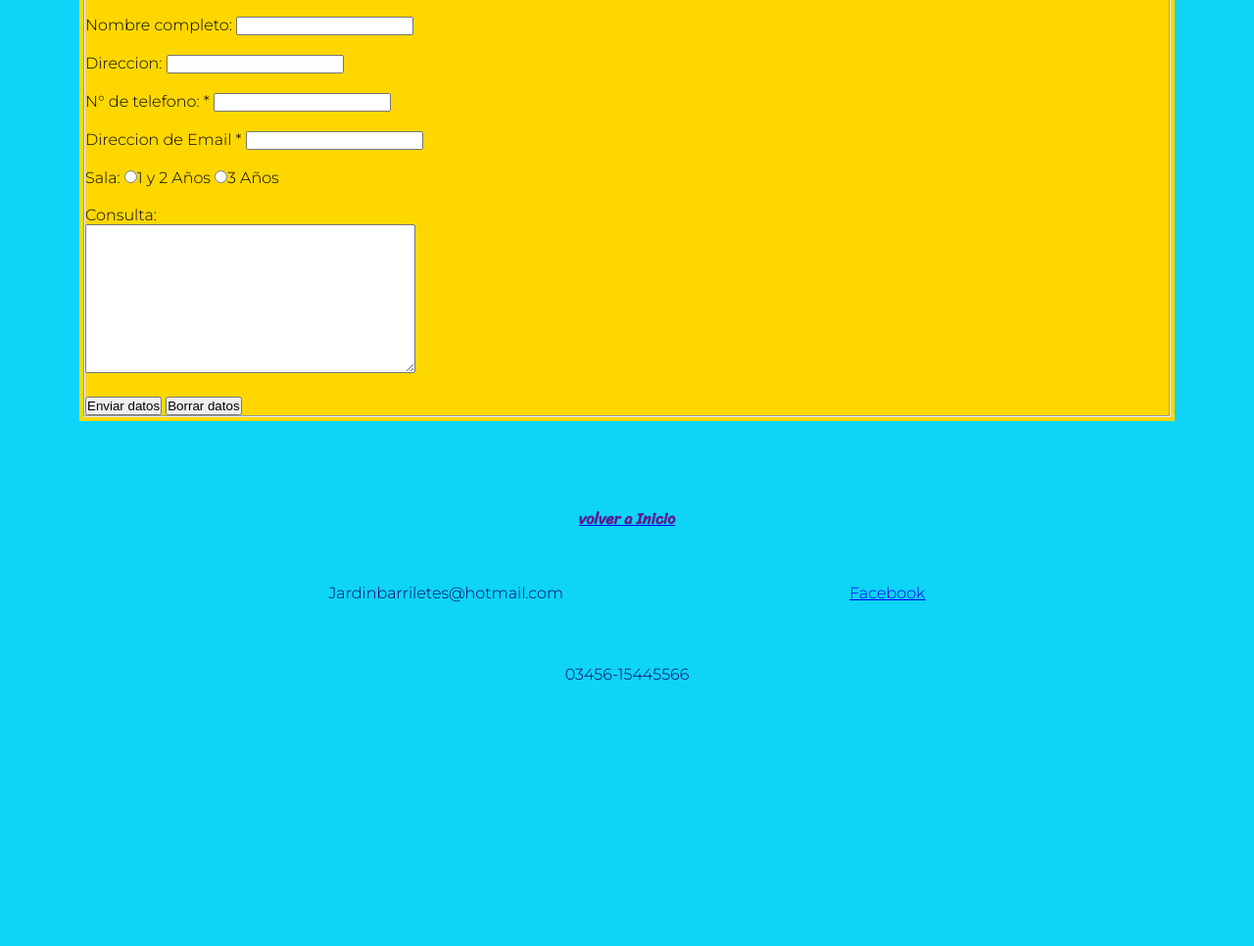
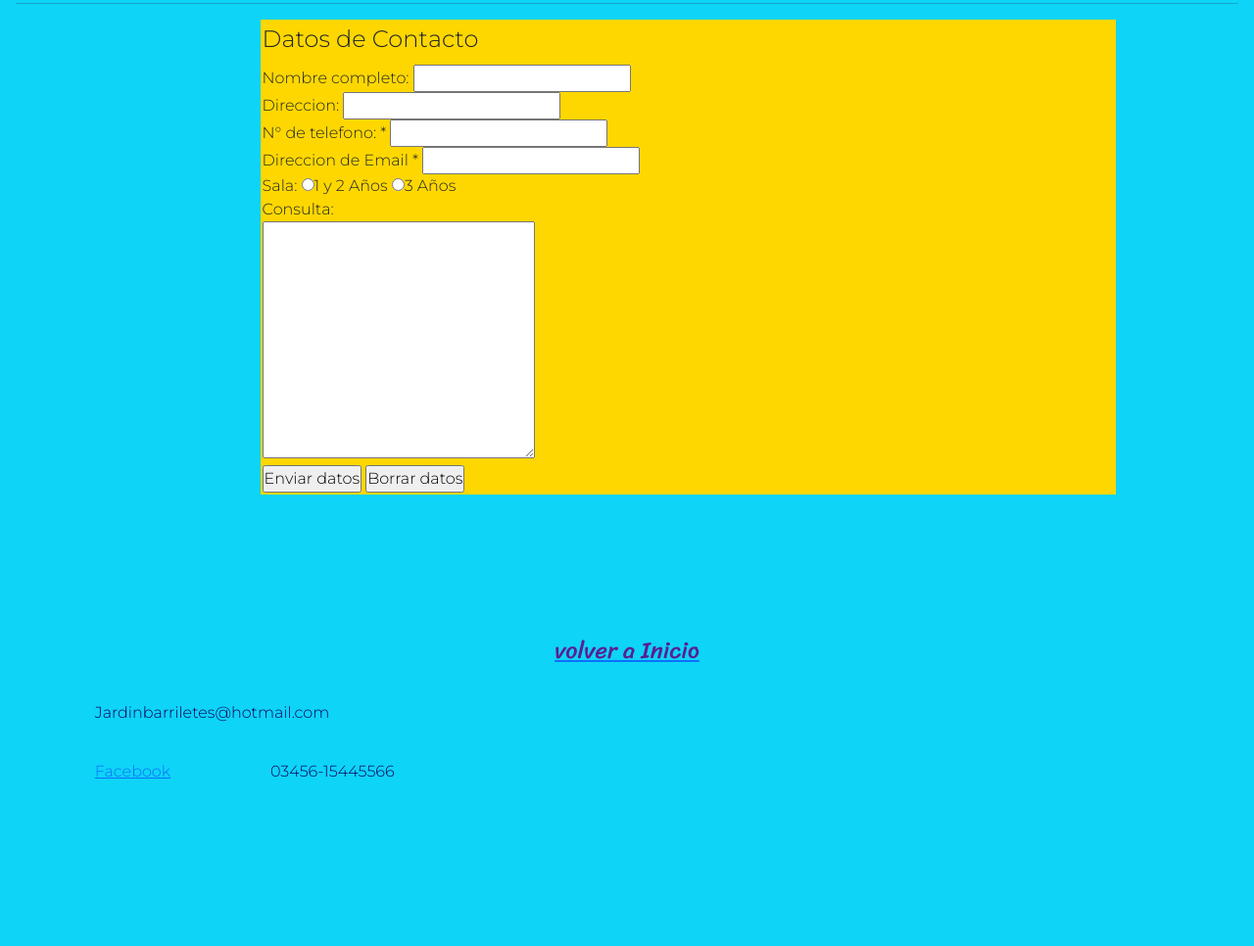
Before and after one commit to DiegoPosse/coderhouse, a website: page views/contacto.html in a window 1280 px wide. Shown: the part 265-1231 px from the top of the page at 98% size. Before the commit the page ends 995 px from the top, so only its background shows below. Drawn offline with nearby package versions, Linux system fonts and the light colour scheme.

Commit message:
cambios 18/12

```diff
--- a/sass/estilo.scss
+++ b/sass/estilo.scss
@@ -60,14 +60,16 @@ nav{
 	background-color: $color1 ;
 	height: auto;
 }
-.redes .social{
+.redes {
+		.social {
         display:inline-block;
-        text-align:justify ;
+		text-align:center ;
         height: 100%;
         padding: 0px;
-        margin: 2rem 9rem;
+        margin: 2% 10%;
         background-color: $color1;
  }
+}
 .imagenlogo {
     margin-left: 15%;
     position: relative;
@@ -147,32 +149,36 @@ footer{
 .salas {
 	background-color: $color1;
 }
-.container .row {
-    @media screen and (max-width:600px){
-        display:flex ;
-        text-align:justify ;
-        flex-direction: column;
-        flex-wrap: wrap; }
+.container {
+	.contenido {
+		padding: 0%;
+	}
+	.row {
+    	@media screen and (max-width:600px){
+        	display:flex ;
+        	text-align:justify ;
+        	flex-direction: column;
+        	flex-wrap: wrap; }
 }
-
+}
 
 //formulario de contacto//
 .contacto{
 	background-color: $color2;
-	width:auto ;
-	margin: 0px 80px;
-	padding: 4px ;
+	width: 70% ;
+	margin: 1% 20%;
+	padding: 2px ;
 }
 .form {
 	background-color: $color1;
-	height: 300px;
+	height: 50%;
 	width: 100%;
-	padding: 1px ;
+	padding: 1rem
 }
  .piecontacto {
         color:rgb(12, 3, 94);
-        text-align: center;
+        text-align: justify;
         height: auto;
-        padding: 0.5px;
-        margin: 4rem 2rem;
+        padding: 0;
+        margin: 10% auto;
 }
--- a/views/contacto.html
+++ b/views/contacto.html
@@ -6,6 +6,7 @@
     <meta name="viewport" content="width=device-width, initial-scale=1.0">
     <meta name="description" content="Jardín Maternal Barriletes-Contactos">
     <title>Contacto</title>
+    <link href="https://cdn.jsdelivr.net/npm/bootstrap@5.2.2/dist/css/bootstrap.min.css" rel="stylesheet" integrity="sha384-Zenh87qX5JnK2Jl0vWa8Ck2rdkQ2Bzep5IDxbcnCeuOxjzrPF/et3URy9Bv1WTRi" crossorigin="anonymous">
     <link rel="stylesheet" href="https://cdnjs.cloudflare.com/ajax/libs/animate.css/4.1.1/animate.min.css">
     <link rel="stylesheet" href="../css/estilo.css">
     <link rel="shortcut icon" href="/assets/img/favicon-32x32.png">
@@ -31,40 +32,32 @@
         <form action="">
             <fieldset>
                 <legend>Datos de Contacto</legend>
-                <br>
                 <div>
                     <label for="name">Nombre completo:</label>
                     <input type="text" name="name">
                 </div>
-                <br>
                 <div>
                     <label for="direccion">Direccion:</label>
                     <input type="text" name="direccion">
                 </div>
-                <br>
                 <div>
                     <label for="telefono">N° de telefono: *</label>
                     <input type="number" name="telefono" required;>
                 </div>
-                <br>
                 <div>
                     <label for="email">Direccion de Email *</label>
                     <input type="email" name="email" required>
                 </div>
-                <br>
                 <div>
                     <label for="sala">Sala:</label>
                     <input type="radio" name="sala" value="12">1 y 2 Años
                     <input type="radio" name="sala" value="3">3 Años
                 </div>
-                <br>
-
                 <div>
                     <label for="consulta">Consulta:</label><br>
-                    <textarea name="consulta" id="" cols="40%" rows="10%"></textarea>
+                    <textarea name="consulta" id="" cols="26%" rows="10%"></textarea>
                 </div>
-                <br>
-                <div>
+                 <div>
                     <input type="submit" value="Enviar datos">
                     <input type="reset" value="Borrar datos">
                 </div>
@@ -77,13 +70,11 @@
             <h4>volver a Inicio</h4>
         </a>
         <div>
-			<ul class="redes">
-				<li class="social">
-
+			<ul class="redes col-sm-3 col-md-5">
+				<li class=" social">
 					<p>Jardinbarriletes@hotmail.com</p>
 				</li>
 				<li class="social">
-
 					<a href="https://www.facebook.com/jardinmaternoinfantil.barriletes">Facebook</a>
 				</li>
 				<li class="social">
@@ -92,5 +83,6 @@
 			</ul>
 		</div>
 	</footer	>
+    <script src="https://cdn.jsdelivr.net/npm/bootstrap@5.2.2/dist/js/bootstrap.bundle.min.js" integrity="sha384-OERcA2EqjJCMA+/3y+gxIOqMEjwtxJY7qPCqsdltbNJuaOe923+mo//f6V8Qbsw3" crossorigin="anonymous"></script>
 </body>
 </html>
```
Also changed, not shown: views/salas.html (+1 -3 lines), assets/img/WhatsApp Image 2022-11-21 at 1.13.40 PM.jpeg (deleted), css/estilo.css.
